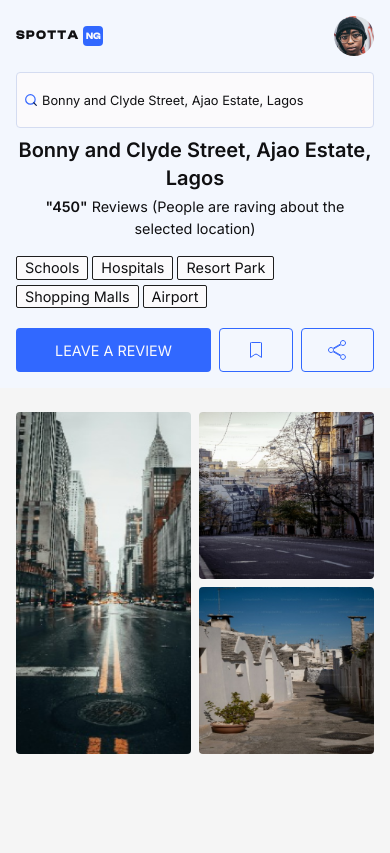
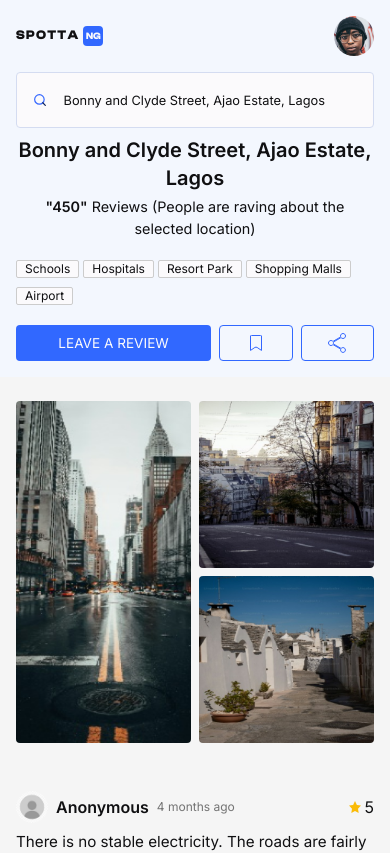
Before and after one commit to BenedictUmeozor/area-finder, a Next.js app: page /reviews in a window 390 px wide. Shown: the top 853 px of the page. Built offline with nearby package versions, Linux system fonts and the light colour scheme.

Commit message:
mobile responsiveness updates

```diff
--- a/app/login/page.tsx
+++ b/app/login/page.tsx
@@ -84,7 +84,7 @@ export default function Page() {
                 alt="Apple"
                 height={50}
                 width={50}
-                className="w-10"
+                className="w-8"
               />
               Log in with Apple
             </button>
--- a/app/reviews/components/CreateReview.tsx
+++ b/app/reviews/components/CreateReview.tsx
@@ -98,20 +98,20 @@ const CreateReview = memo(({ action, close }: Props) => {
     <div className="fixed top-0 left-0 z-10 w-full h-screen bg-[#1D3045] dark:bg-[#1E1E1E] opacity-[0.98] flex items-center justify-center">
       <form
         onSubmit={submit}
-        className="max-w-2xl w-full bg-[#FAFCFD] rounded border border-[#D4DCF1] dark:bg-[#171717] p-4 py-6"
+        className="w-[90%] max-w-2xl bg-[#FAFCFD] rounded border border-[#D4DCF1] dark:bg-[#171717] p-4 py-6"
       >
         <h2 className="text-center mb-2 font-[500]">Review Location</h2>
         <p className="text-xl font-semibold mb-4">{searchTerm}</p>
         <div className="mb-4 relative">
           <div
-            className="flex items-center justify-between bg-lightest_bg dark:bg-darkest_bg  border rounded border-last_light_bg dark:border-darker_bg px-2 h-12 cursor-pointer"
+            className="flex items-center justify-between bg-lighter_bg dark:bg-darkest_bg  border rounded border-last_light_bg dark:border-darker_bg px-2 h-12 cursor-pointer"
             onClick={() => setShowAmenities((prev) => !prev)}
           >
             <span>Select Amenities</span>
             <ChevronDown className="w-4" />
           </div>
           {showAmenities && (
-            <div className="bg-lightest_bg dark:bg-darkest_bg  border rounded border-last_light_bg dark:border-darker_bg px-2 absolute top-12 left-0 w-full z-20 grid grid-cols-5 max-md:grid-cols-3 p-4">
+            <div className="bg-lighter_bg dark:bg-darkest_bg  border rounded border-last_light_bg dark:border-darker_bg px-2 absolute top-12 left-0 w-full z-20 grid grid-cols-5 max-md:grid-cols-1 max-md:gap-1 p-4 max-md:max-h-[700%] overflow-y-auto">
               {amenities.map((amenity) => (
                 <div
                   key={uuidV4()}
--- a/app/reviews/components/Review.tsx
+++ b/app/reviews/components/Review.tsx
@@ -25,13 +25,13 @@ const Review = memo(({ review }: Props) => {
               alt="avatar"
               height={50}
               width={50}
-              className="w-10 rounded-[50%]"
+              className="w-10 max-md:w-8 rounded-[50%]"
             />
-            <p className="text-lg font-semibold">
+            <p className="text-lg max-md:text-base font-semibold">
               {review.anonymous ? "Anonymous" : "James T."}
             </p>
           </div>
-          <p className="text-[0.9rem] text-[#1E1E1E99] dark:text-[#FBFAFC99]">
+          <p className="text-[0.9rem] max-md:text-xs text-[#1E1E1E99] dark:text-[#FBFAFC99]">
             {review.date}
           </p>
         </div>
@@ -40,7 +40,7 @@ const Review = memo(({ review }: Props) => {
           <p>{review.rating}</p>
         </div>
       </header>
-      <p className="py-2">
+      <p className="py-2 max-md:text-[0.95rem]">
         {review.body}
       </p>
       <footer>
--- a/app/reviews/components/SearchHeader.tsx
+++ b/app/reviews/components/SearchHeader.tsx
@@ -77,12 +77,12 @@ const SearchHeader = memo(({ action }: Props) => {
               type="search"
               placeholder="Enter Address"
               defaultValue={searchTerm}
-              className="h-full w-full focus:outline-none bg-[#FBFAFC] dark:bg-darkest_bg  border rounded border-last_light_bg dark:border-darker_bg pl-[7%] pr-2 text-[0.8rem]"
+              className="h-full w-full focus:outline-none bg-[#FBFAFC] dark:bg-darkest_bg  border rounded border-last_light_bg dark:border-darker_bg pl-[7%] max-md:pl-[13%] pr-2 text-[0.8rem]"
               onChange={(e) => setAddress(e.target.value)}
             />
             <SearchBlue
               className={
-                "w-4 absolute top-1/2 left-[2%] -translate-y-1/2 " +
+                "w-5 absolute top-1/2 left-[2%] max-md:left-[4%] -translate-y-1/2 " +
                 (address.length > 0 ? "blink" : "")
               }
               onClick={runSearch}
@@ -103,7 +103,7 @@ const SearchHeader = memo(({ action }: Props) => {
                 {categories.slice(0, 5).map((c) => (
                   <button
                     key={c}
-                    className="flex-1 text-[0.9rem] text-center bg-[#FBFAFC] border rounded-sm border-[#1E1E1E] dark:border-[#FBFAFC] dark:bg-darkest_bg capitalize min-w-fit mr-1 px-2 mb-1"
+                    className="flex-1 text-xs text-center bg-[#FBFAFC] border rounded-sm border-[#ccc] dark:border-[#FBFAFC] dark:bg-darkest_bg capitalize min-w-fit mr-1 px-2 mb-1"
                   >
                     {c}
                   </button>
@@ -112,19 +112,19 @@ const SearchHeader = memo(({ action }: Props) => {
             </div>
             <div className="flex-1 flex items-center gap-2 max-md:max-w-full max-lg:max-w-md">
               <button
-                className="flex-1 bg-light_button dark:bg-dark_button text-dark_text dark:text-light_text uppercase text-[0.9rem] h-11 rounded px-5 hover:bg-light_button_second transition-all duration-200 ease-linear"
+                className="flex-1 bg-light_button dark:bg-dark_button text-dark_text dark:text-light_text uppercase text-[0.85rem] h-11 max-md:h-9 rounded px-5 hover:bg-light_button_second transition-all duration-200 ease-linear"
                 onClick={action}
               >
                 leave a review
               </button>
               <div className="flex-1 flex items-center gap-2">
                 <button
-                  className="flex-1 border rounded border-light_button flex items-center justify-center h-11"
+                  className="flex-1 border rounded border-light_button flex items-center justify-center h-11 max-md:h-9"
                   onClick={bookmarkLocation}
                 >
                   <Bookmark className="w-5" />
                 </button>
-                <button className="flex-1 border rounded border-light_button flex items-center justify-center h-11">
+                <button className="flex-1 border rounded border-light_button flex items-center justify-center h-11 max-md:h-9">
                   <Share className="w-5" />
                 </button>
               </div>
@@ -135,7 +135,7 @@ const SearchHeader = memo(({ action }: Props) => {
               {categories.map((c) => (
                 <button
                   key={c}
-                  className="flex-1 text-[0.9rem] text-center bg-[#FBFAFC] border rounded-sm border-[#1E1E1E] dark:border-[#FBFAFC] dark:bg-darkest_bg capitalize min-w-fit mr-1 px-2 mb-1"
+                  className="flex-1 text-[0.9rem] text-center bg-[#FBFAFC] border rounded-sm border-[#ccc] dark:border-[#FBFAFC] dark:bg-darkest_bg capitalize min-w-fit mr-1 px-2 mb-1"
                 >
                   {c}
                 </button>
--- a/app/reviews/page.tsx
+++ b/app/reviews/page.tsx
@@ -47,6 +47,14 @@ export default function Page() {
     });
   };
 
+  useEffect(() => {
+    if (showForm) {
+      document.body.style.overflow = "hidden";
+    } else {
+      document.body.style.overflow = "auto";
+    }
+  }, [showForm]);
+
   return (
     <>
       {showForm && <CreateReview action={submitForm} close={removeForm} />}
@@ -55,7 +63,7 @@ export default function Page() {
           <SearchHeader action={displayForm} />
         </Suspense>
         <main>
-          <Container className="h-full flex max-md:flex-col py-6 gap-[3.5%]">
+          <Container className="h-full flex max-md:flex-col py-6 gap-[3.5%] max-md:gap-8">
             {reviews.length > 0 ? (
               <>
                 {" "}
```
